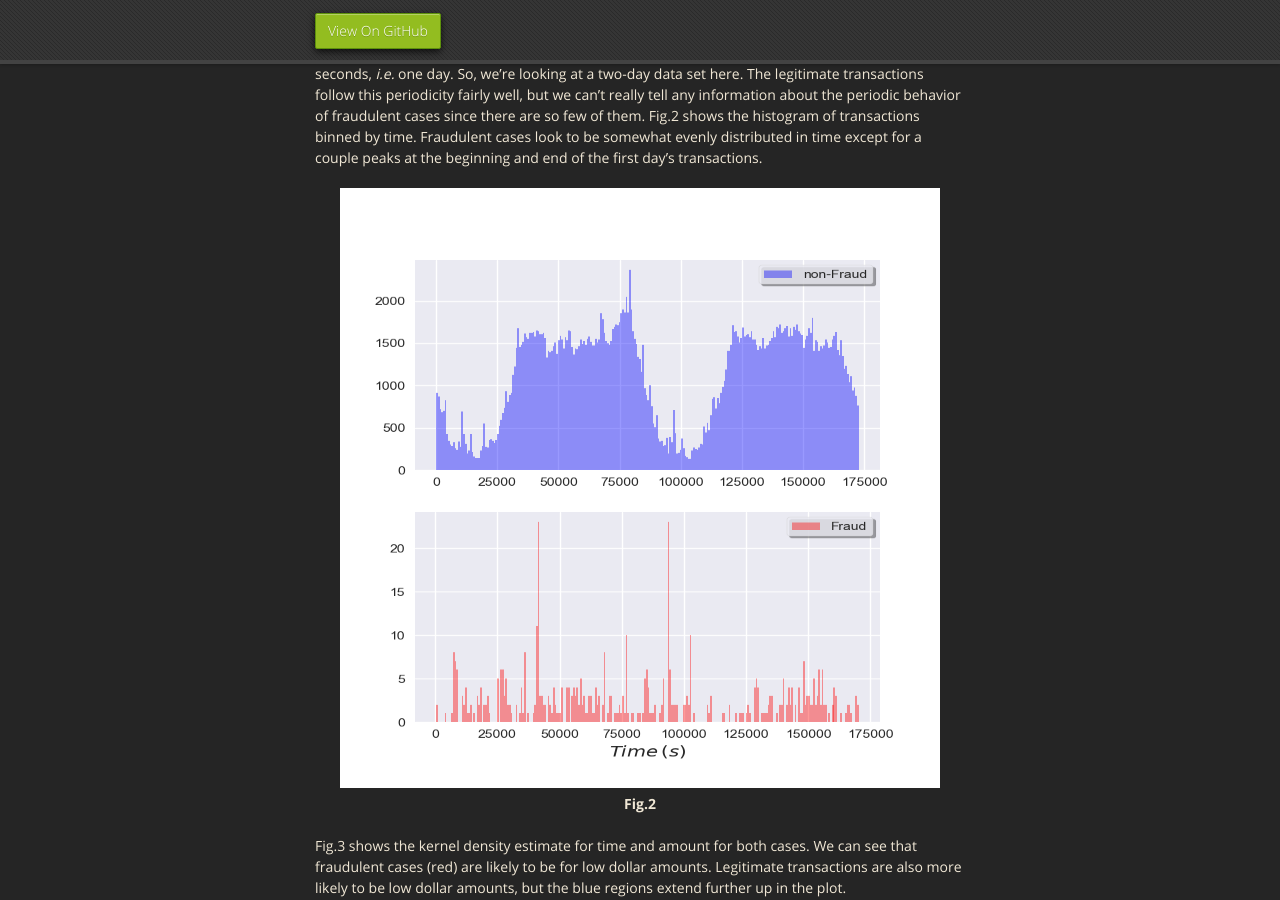
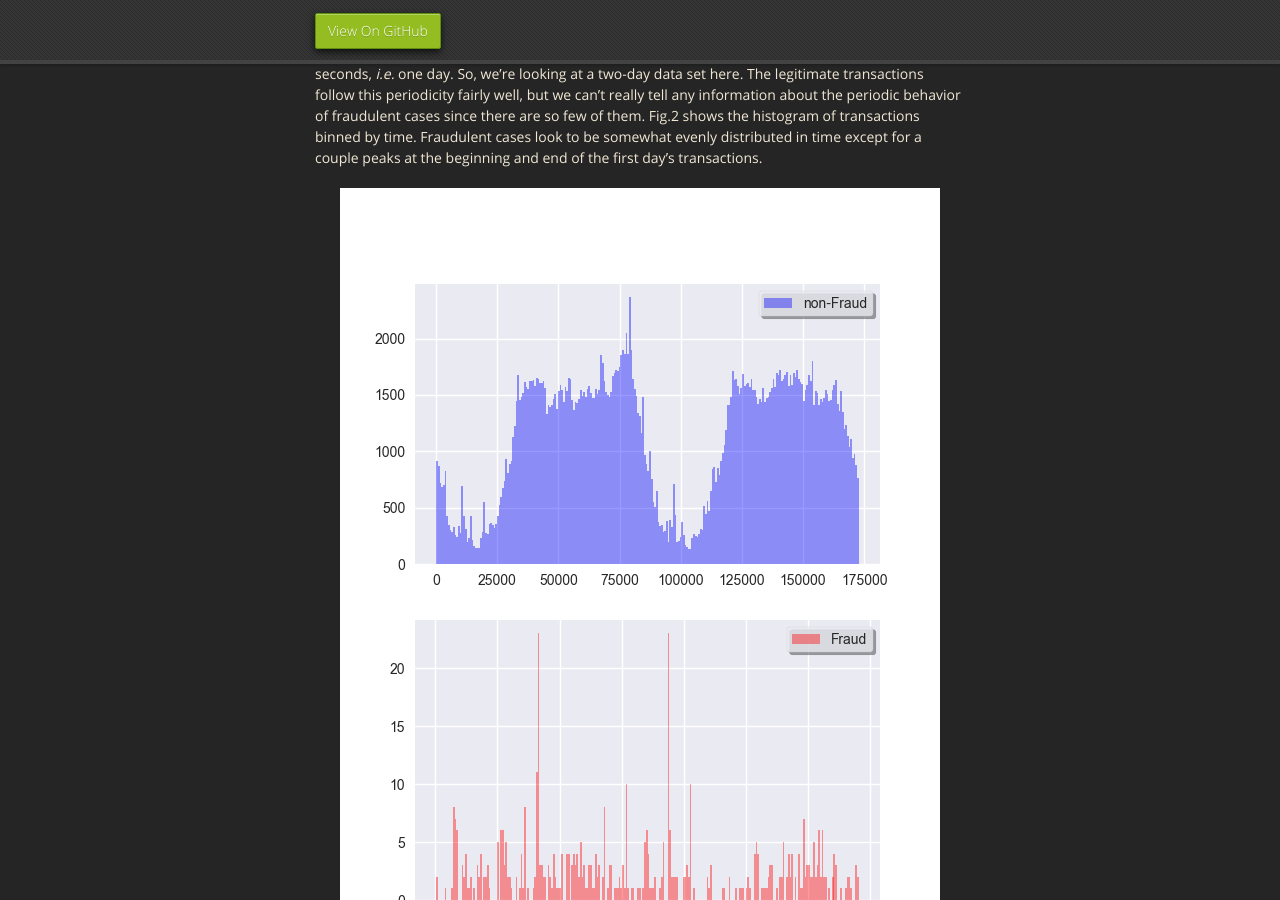
Before and after one commit to mrbrins82/mrbrins82.github.io, a Jekyll site: the page built from creditcardfraud.md, in a window 1280 px wide and 900 px high, scrolled down 1203 px. Built offline with Jekyll 4.4.1, drawn with Linux system fonts in a browser that asks for light colours; nearby versions of some CDN libraries; our own code applies the rules of GitHub Pages for plain Markdown files.

Commit message:
changed histogram size

```diff
--- a/creditcardfraud.md
+++ b/creditcardfraud.md
@@ -22,7 +22,7 @@ The scatter plot in Fig.1 below shows the relationship between the amount of eac
 <br/>
 We can see that there is periodic variation in the data with a period of approximately 80,000 seconds, <i>i.e.</i> one day. So, we're looking at a two-day data set here. The legitimate transactions follow this periodicity fairly well, but we can't really tell any information about the periodic behavior of fraudulent cases since there are so few of them. Fig.2 shows the histogram of transactions binned by time. Fraudulent cases look to be somewhat evenly distributed in time except for a couple peaks at the beginning and end of the first day's transactions.
 <br/>
-<center><img src="./assets/images/histogram_Time.png" alt="time histogram" width="600" height="600" />
+<center><img src="./assets/images/histogram_Time.png" alt="time histogram" width="600" height="800" />
 </center>
 <center><strong>Fig.2</strong></center>
 <br/>
```
